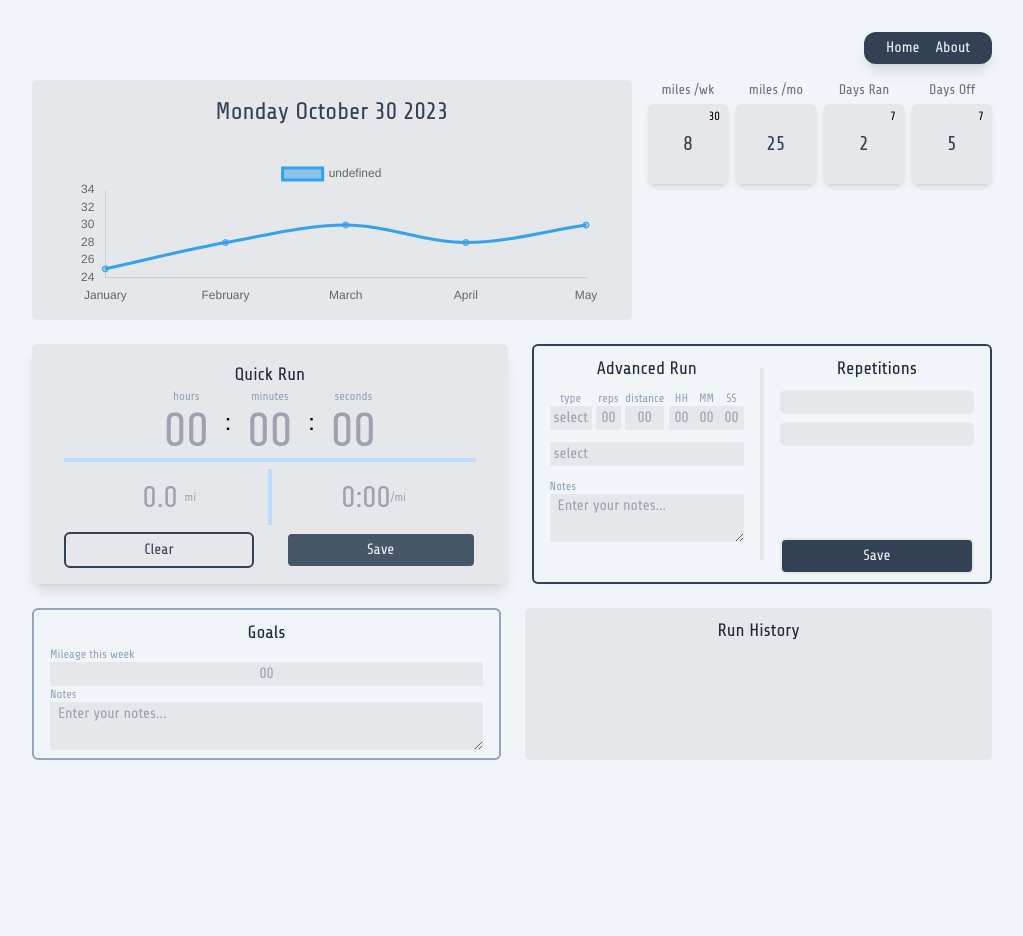
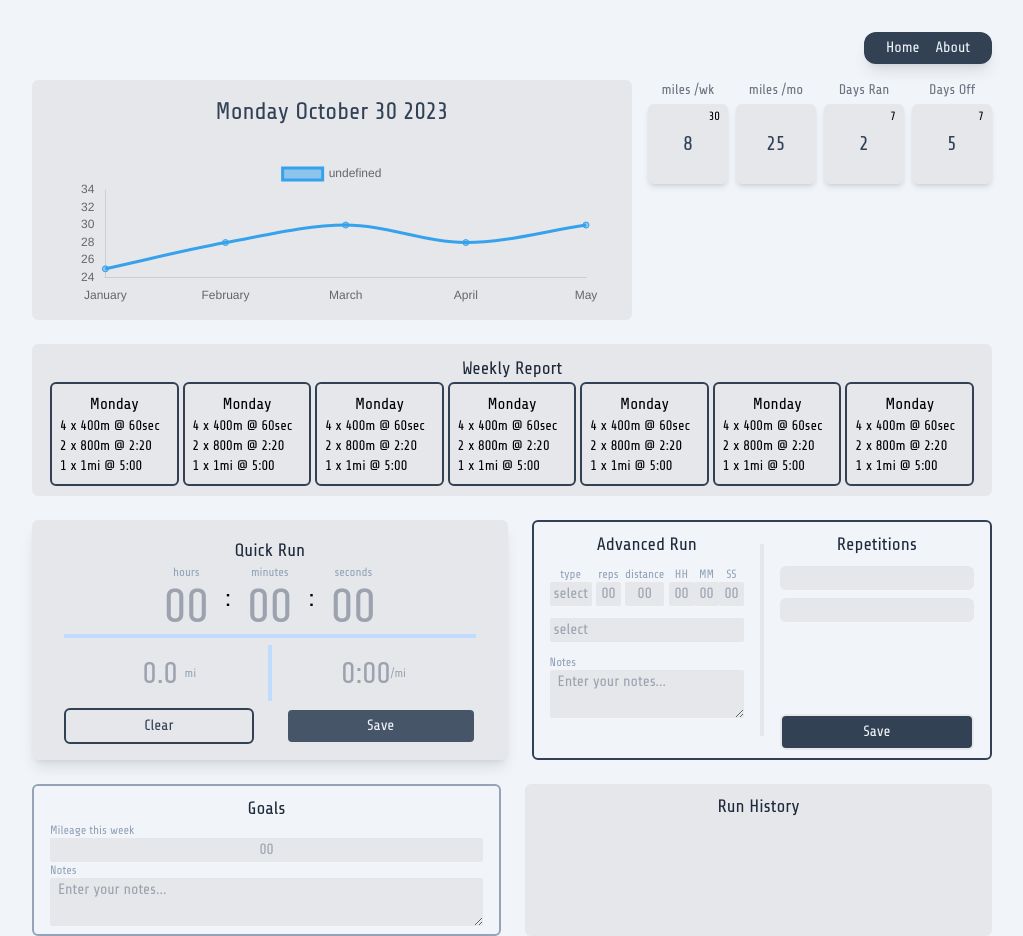
Before and after one commit to SamBritt/workout-tracker, a Vue app: page / in a window 1280 px wide. Shown: the whole page, without its empty margins (128-1151 px from the left). Before the commit the page ends 800 px from the top, so only its background shows below. Built offline with nearby package versions, Linux system fonts and the light colour scheme.

Commit message:
weekly report section

```diff
--- /dev/null
+++ b/src/components/WeeklyReport.vue
@@ -0,0 +1,28 @@
+<script setup lang="ts">
+import { computed, onBeforeMount, reactive, ref } from 'vue'
+
+import Heading from '@/components/Heading.vue'
+
+const now = ref(new Date())
+const day = computed(() => now.value.getDay())
+
+</script>
+
+<template>
+  <div class="flex flex-col w-full border-2 bg-gray-200 rounded-md px-4 py-2">
+    <Heading>Weekly Report</Heading>
+
+    <div class="grid grid-cols-7 gap-1">
+      <div
+      v-for="n, idx of 7"
+      :class="['border-2 border-slate-700 rounded-md p-2', {'opacity-50': idx + 1 < day }]">
+        <h2 class="text-center text-base">Monday</h2>
+        <ul class="text-sm">
+            <li> 4 x 400m @ 60sec</li>
+            <li> 2 x 800m @ 2:20</li>
+            <li> 1 x 1mi @ 5:00</li>
+        </ul>
+      </div>
+    </div>
+  </div>
+</template>
--- a/src/views/HomeView.vue
+++ b/src/views/HomeView.vue
@@ -4,9 +4,18 @@ import StatTile from '@/components/StatTile.vue'
 import QuickRun from '@/components/QuickRun.vue'
 import AdvancedRun from '@/components/AdvancedRun.vue'
 import Goals from '@/components/Goals.vue'
+import WeeklyReport from '@/components/WeeklyReport.vue'
 import RunList from '@/components/RunList.vue'
 import { Line } from 'vue-chartjs'
-import { Chart as ChartJS, Title, Tooltip, Legend, BarElement, CategoryScale, LinearScale } from 'chart.js'
+import {
+  Chart as ChartJS,
+  Title,
+  Tooltip,
+  Legend,
+  BarElement,
+  CategoryScale,
+  LinearScale
+} from 'chart.js'
 import 'chart.js/auto'
 // ChartJS.register(Title, Tooltip, Legend, BarElement, CategoryScale, LinearScale)
 
@@ -20,8 +29,8 @@ const dayName = computed(() => currentDate.value.toLocaleString(undefined, { wee
 
 const chartData = computed(() => {
   return {
-    labels: [ 'January', 'February', 'March', 'April', 'May' ],
-    datasets: [ { data: [25, 28, 30, 28, 30, 34] } ]
+    labels: ['January', 'February', 'March', 'April', 'May'],
+    datasets: [{ data: [25, 28, 30, 28, 30, 34] }]
   }
 })
 const chartOptions = computed(() => {
@@ -41,7 +50,7 @@ const chartOptions = computed(() => {
       y: {
         grid: {
           display: false
-                }// Keep other y-axis options here if needed
+        } // Keep other y-axis options here if needed
       }
     }
   }
@@ -55,11 +64,10 @@ const chartStyles = computed(() => {
     display: 'flex'
   }
 })
-const addRun = (time) => {
+const addRun = (time: number) => {
   console.log('dd', time)
   workouts.value.push(time)
 }
-
 </script>
 
 <template>
@@ -80,8 +88,7 @@ const addRun = (time) => {
           :style="chartStyles"
           id="my-chart-id"
           :options="chartOptions"
-          :data="chartData"
-        />
+          :data="chartData" />
       </div>
 
       <div class="flex justify-center gap-2 w-1/2">
@@ -117,13 +124,16 @@ const addRun = (time) => {
       </div>
     </div>
 
+    <WeeklyReport/>
+
     <div class="flex flex-col sm:flex-row gap-6">
-      <QuickRun @save="addRun"/>
+      <QuickRun @save="addRun" />
       <AdvancedRun />
     </div>
+
     <div class="flex flex-col sm:flex-row gap-6">
       <Goals />
-      <RunList :list="workouts"/>
+      <RunList :list="workouts" />
     </div>
   </main>
 </template>
```
Also changed, not shown: src/components/QuickRun.vue (+5 -4 lines). Lines whose indentation alone changed are shown as unchanged.
